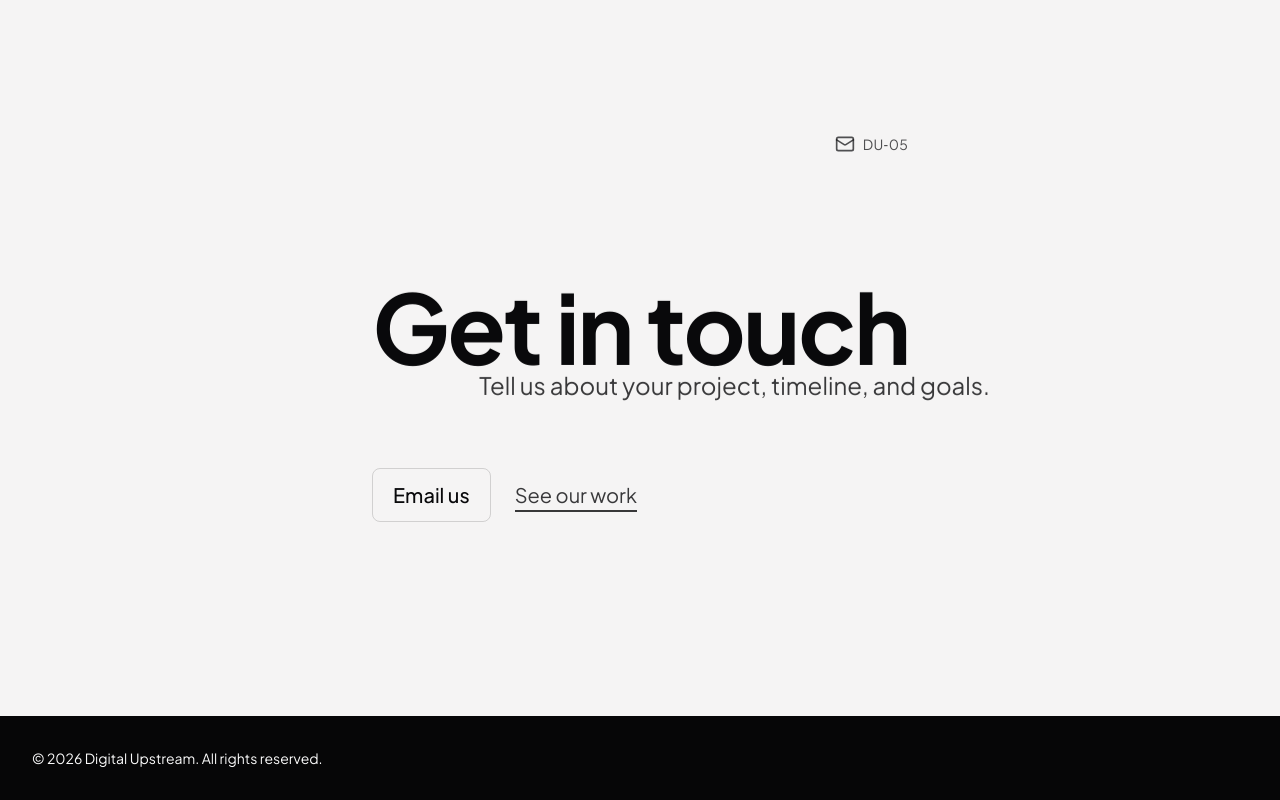
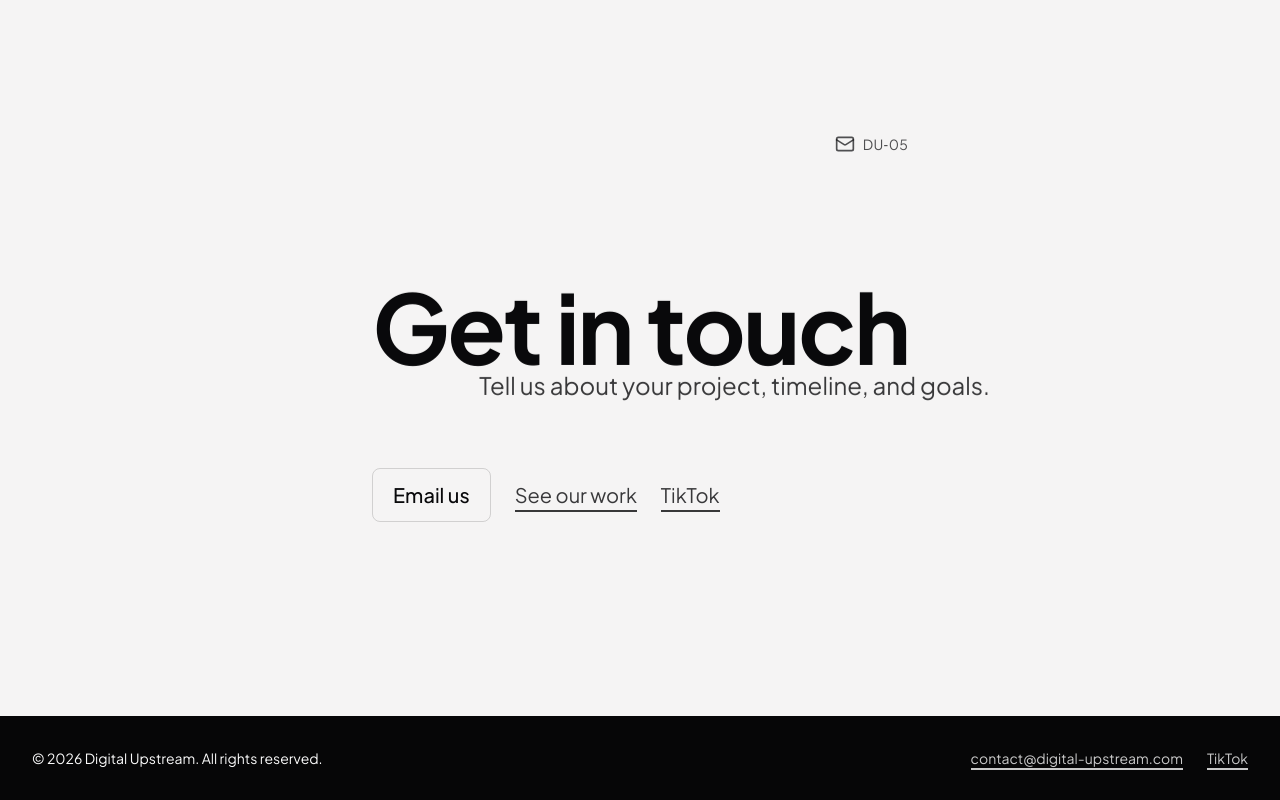
Before and after one commit to RaduRS/digital-upstream, a Next.js app: page / in a window 1280 px wide. Shown: the part 3309-4109 px from the top of the page. Built offline with nearby package versions, Linux system fonts and the light colour scheme.

Commit message:
add tiktok

```diff
--- a/app/layout.tsx
+++ b/app/layout.tsx
@@ -115,7 +115,7 @@ export default function RootLayout({
             name: "Digital Upstream",
             url: "https://digital-upstream.com",
             logo: "https://digital-upstream.com/digital-upstream-logo.png",
-            sameAs: [],
+            sameAs: ["https://www.tiktok.com/@digitalupstream"],
             contactPoint: [
               {
                 "@type": "ContactPoint",
--- a/components/Footer.tsx
+++ b/components/Footer.tsx
@@ -2,9 +2,29 @@ import Container from "@/components/Container";
 
 export default function Footer() {
   return (
-    <footer className="bg-[var(--bg-dark)] text-primary-foreground">
+    <footer className="bg-(--bg-dark) text-primary-foreground">
       <Container className="py-8 text-sm">
-        <p>© {new Date().getFullYear()} Digital Upstream. All rights reserved.</p>
+        <div className="flex flex-col gap-4 sm:flex-row sm:items-center sm:justify-between">
+          <p>© {new Date().getFullYear()} Digital Upstream. All rights reserved.</p>
+          <div className="flex flex-wrap items-center gap-x-6 gap-y-2">
+            <a
+              href="mailto:contact@digital-upstream.com"
+              className="link-underline-hide-ltr link-underline-tight text-primary-foreground/80 hover:text-primary-foreground transition-colors"
+              aria-label="Email Digital Upstream"
+            >
+              contact@digital-upstream.com
+            </a>
+            <a
+              href="https://www.tiktok.com/@digitalupstream"
+              target="_blank"
+              rel="noopener noreferrer"
+              className="link-underline-hide-ltr link-underline-tight text-primary-foreground/80 hover:text-primary-foreground transition-colors"
+              aria-label="Digital Upstream on TikTok"
+            >
+              TikTok
+            </a>
+          </div>
+        </div>
       </Container>
     </footer>
   );
--- a/components/sections/ContactSection.tsx
+++ b/components/sections/ContactSection.tsx
@@ -33,7 +33,7 @@ export default function ContactSection() {
 
           <Reveal delay={120}>
             <Parallax strength={0.08} maxTranslate={24}>
-              <div className="mt-12 sm:mt-16 w-full flex flex-row items-center justify-between sm:justify-start gap-4 sm:gap-6">
+              <div className="mt-12 sm:mt-16 w-full flex flex-wrap items-center justify-start gap-4 sm:gap-6">
                 <Link
                   href="mailto:contact@digital-upstream.com"
                   className="inline-flex items-center justify-center rounded-md border border-foreground/15 px-5 py-3 text-lg sm:text-xl font-medium hover:border-foreground/30 transition-colors"
@@ -48,6 +48,15 @@ export default function ContactSection() {
                 >
                   See our work
                 </Link>
+                <Link
+                  href="https://www.tiktok.com/@digitalupstream"
+                  target="_blank"
+                  rel="noopener noreferrer"
+                  className="inline-block text-lg sm:text-xl link-underline-hide-ltr link-underline-tight text-foreground/80 hover:text-foreground transition-colors"
+                  aria-label="Digital Upstream on TikTok"
+                >
+                  TikTok
+                </Link>
               </div>
             </Parallax>
           </Reveal>
```
